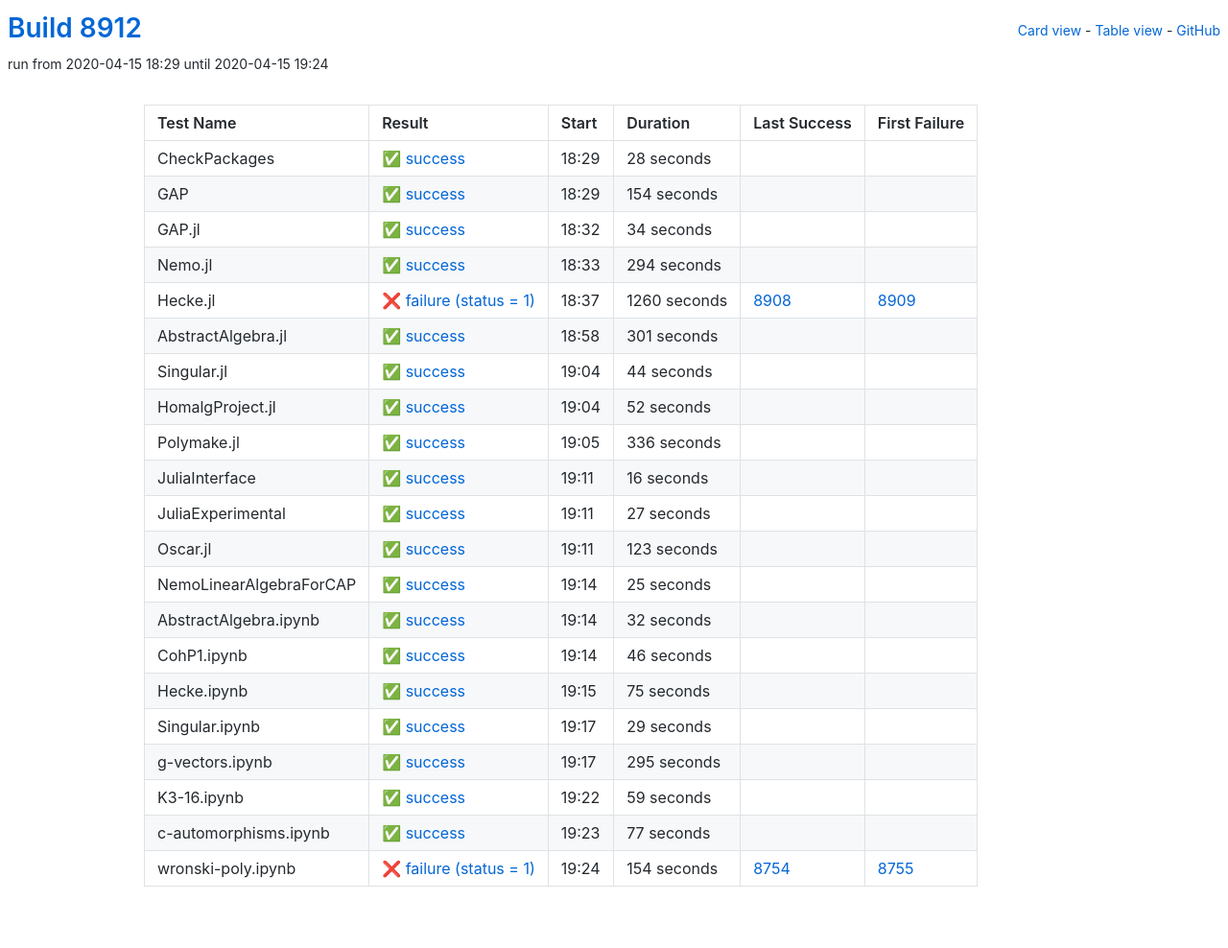
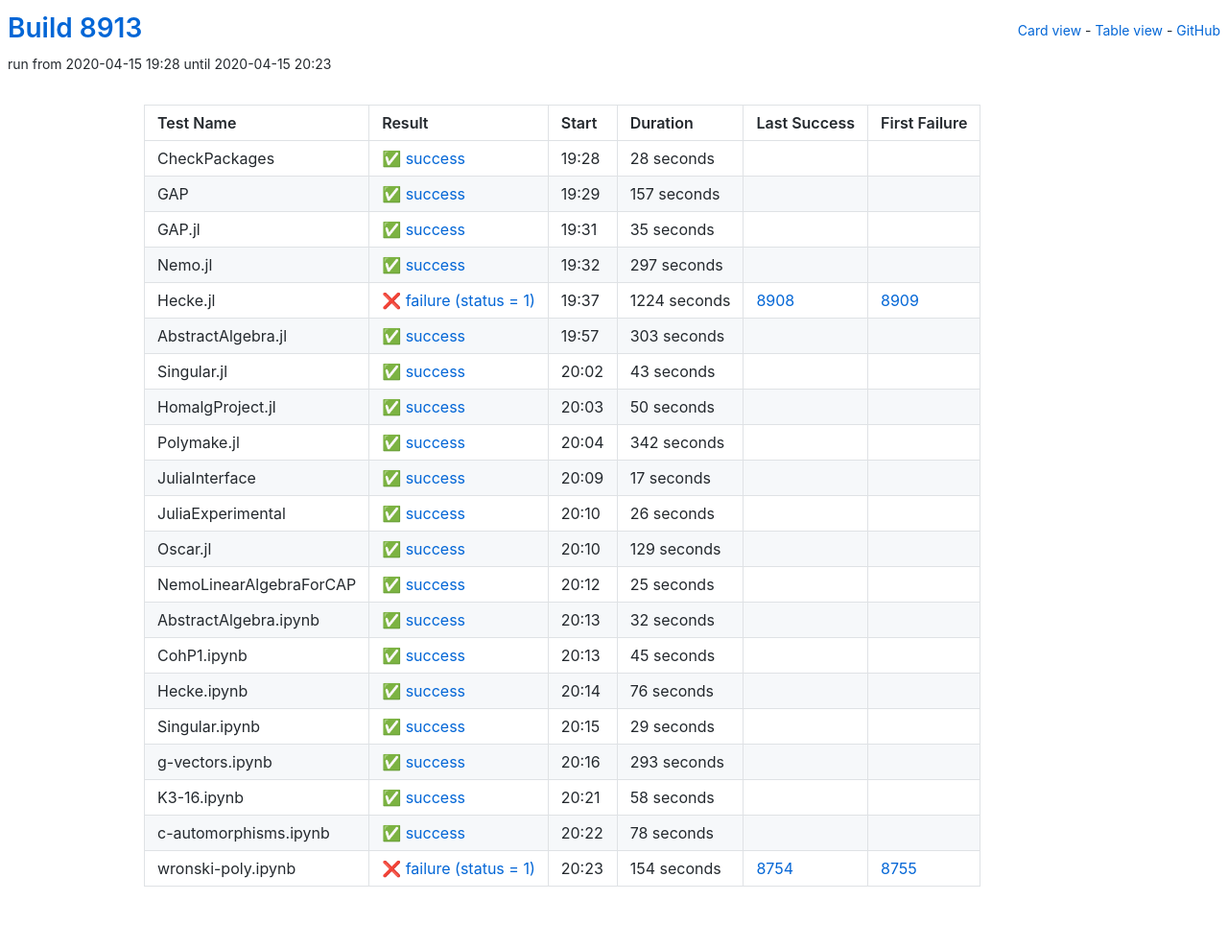
Before and after one commit to oscar-system/oscar-ci-status, a Jekyll site: the page built from table.html, in a window 1280 px wide. Shown: the whole page at 96% size. Built offline with Jekyll 4.4.1, drawn with Linux system fonts in a browser that asks for light colours.

Commit message:
Build 8913

```diff
--- a/_data/ci.yml
+++ b/_data/ci.yml
@@ -1,5 +1,5 @@
-build: 8912
-build_url: https://oscarci.mathematik.uni-kl.de/job/oscar/8912/
+build: 8913
+build_url: https://oscarci.mathematik.uni-kl.de/job/oscar/8913/
 job: oscar
 tests:
 - duration: 28
@@ -8,130 +8,130 @@
   first_failure_url: null
   last_success: false
   last_success_url: null
-  log: https://oscarci.mathematik.uni-kl.de/job/oscar/8912/artifact/logs/build-8912/CheckPackages.log
+  log: https://oscarci.mathematik.uni-kl.de/job/oscar/8913/artifact/logs/build-8913/CheckPackages.log
   name: CheckPackages
-  start: 2020-04-15 18:29
+  start: 2020-04-15 19:28
   status: success
   success: true
-- duration: 154
+- duration: 157
   exitcode: 0
   first_failure: false
   first_failure_url: null
   last_success: false
   last_success_url: null
-  log: https://oscarci.mathematik.uni-kl.de/job/oscar/8912/artifact/logs/build-8912/GAP.log
+  log: https://oscarci.mathematik.uni-kl.de/job/oscar/8913/artifact/logs/build-8913/GAP.log
   name: GAP
-  start: 2020-04-15 18:29
+  start: 2020-04-15 19:29
   status: success
   success: true
-- duration: 34
+- duration: 35
   exitcode: 0
   first_failure: false
   first_failure_url: null
   last_success: false
   last_success_url: null
-  log: https://oscarci.mathematik.uni-kl.de/job/oscar/8912/artifact/logs/build-8912/GAP.jl.log
+  log: https://oscarci.mathematik.uni-kl.de/job/oscar/8913/artifact/logs/build-8913/GAP.jl.log
   name: GAP.jl
-  start: 2020-04-15 18:32
+  start: 2020-04-15 19:31
   status: success
   success: true
-- duration: 294
+- duration: 297
   exitcode: 0
   first_failure: false
   first_failure_url: null
   last_success: false
   last_success_url: null
-  log: https://oscarci.mathematik.uni-kl.de/job/oscar/8912/artifact/logs/build-8912/Nemo.jl.log
+  log: https://oscarci.mathematik.uni-kl.de/job/oscar/8913/artifact/logs/build-8913/Nemo.jl.log
   name: Nemo.jl
-  start: 2020-04-15 18:33
+  start: 2020-04-15 19:32
   status: success
   success: true
-- duration: 1260
+- duration: 1224
   exitcode: 1
   first_failure: 8909
   first_failure_url: https://oscarci.mathematik.uni-kl.de/job/oscar/8909/
   last_success: 8908
   last_success_url: https://oscarci.mathematik.uni-kl.de/job/oscar/8908/
-  log: https://oscarci.mathematik.uni-kl.de/job/oscar/8912/artifact/logs/build-8912/Hecke.jl.log
+  log: https://oscarci.mathematik.uni-kl.de/job/oscar/8913/artifact/logs/build-8913/Hecke.jl.log
   name: Hecke.jl
-  start: 2020-04-15 18:37
+  start: 2020-04-15 19:37
   status: failure
   success: false
-- duration: 301
+- duration: 303
   exitcode: 0
   first_failure: false
   first_failure_url: null
   last_success: false
   last_success_url: null
-  log: https://oscarci.mathematik.uni-kl.de/job/oscar/8912/artifact/logs/build-8912/AbstractAlgebra.jl.log
+  log: https://oscarci.mathematik.uni-kl.de/job/oscar/8913/artifact/logs/build-8913/AbstractAlgebra.jl.log
   name: AbstractAlgebra.jl
-  start: 2020-04-15 18:58
+  start: 2020-04-15 19:57
   status: success
   success: true
-- duration: 44
+- duration: 43
   exitcode: 0
   first_failure: false
   first_failure_url: null
   last_success: false
   last_success_url: null
-  log: https://oscarci.mathematik.uni-kl.de/job/oscar/8912/artifact/logs/build-8912/Singular.jl.log
+  log: https://oscarci.mathematik.uni-kl.de/job/oscar/8913/artifact/logs/build-8913/Singular.jl.log
   name: Singular.jl
-  start: 2020-04-15 19:04
+  start: 2020-04-15 20:02
   status: success
   success: true
-- duration: 52
+- duration: 50
   exitcode: 0
   first_failure: false
   first_failure_url: null
   last_success: false
   last_success_url: null
-  log: https://oscarci.mathematik.uni-kl.de/job/oscar/8912/artifact/logs/build-8912/HomalgProject.jl.log
+  log: https://oscarci.mathematik.uni-kl.de/job/oscar/8913/artifact/logs/build-8913/HomalgProject.jl.log
   name: HomalgProject.jl
-  start: 2020-04-15 19:04
+  start: 2020-04-15 20:03
   status: success
   success: true
-- duration: 336
+- duration: 342
   exitcode: 0
   first_failure: false
   first_failure_url: null
   last_success: false
   last_success_url: null
-  log: https://oscarci.mathematik.uni-kl.de/job/oscar/8912/artifact/logs/build-8912/Polymake.jl.log
+  log: https://oscarci.mathematik.uni-kl.de/job/oscar/8913/artifact/logs/build-8913/Polymake.jl.log
   name: Polymake.jl
-  start: 2020-04-15 19:05
+  start: 2020-04-15 20:04
   status: success
   success: true
-- duration: 16
+- duration: 17
   exitcode: 0
   first_failure: false
   first_failure_url: null
   last_success: false
   last_success_url: null
-  log: https://oscarci.mathematik.uni-kl.de/job/oscar/8912/artifact/logs/build-8912/JuliaInterface.log
+  log: https://oscarci.mathematik.uni-kl.de/job/oscar/8913/artifact/logs/build-8913/JuliaInterface.log
   name: JuliaInterface
-  start: 2020-04-15 19:11
+  start: 2020-04-15 20:09
   status: success
   success: true
-- duration: 27
+- duration: 26
   exitcode: 0
   first_failure: false
   first_failure_url: null
   last_success: false
   last_success_url: null
-  log: https://oscarci.mathematik.uni-kl.de/job/oscar/8912/artifact/logs/build-8912/JuliaExperimental.log
+  log: https://oscarci.mathematik.uni-kl.de/job/oscar/8913/artifact/logs/build-8913/JuliaExperimental.log
   name: JuliaExperimental
-  start: 2020-04-15 19:11
+  start: 2020-04-15 20:10
   status: success
   success: true
-- duration: 123
+- duration: 129
   exitcode: 0
   first_failure: false
   first_failure_url: null
   last_success: false
   last_success_url: null
-  log: https://oscarci.mathematik.uni-kl.de/job/oscar/8912/artifact/logs/build-8912/Oscar.jl.log
+  log: https://oscarci.mathematik.uni-kl.de/job/oscar/8913/artifact/logs/build-8913/Oscar.jl.log
   name: Oscar.jl
-  start: 2020-04-15 19:11
+  start: 2020-04-15 20:10
   status: success
   success: true
 - duration: 25
@@ -140,9 +140,9 @@
   first_failure_url: null
   last_success: false
   last_success_url: null
-  log: https://oscarci.mathematik.uni-kl.de/job/oscar/8912/artifact/logs/build-8912/NemoLinearAlgebraForCAP.log
+  log: https://oscarci.mathematik.uni-kl.de/job/oscar/8913/artifact/logs/build-8913/NemoLinearAlgebraForCAP.log
   name: NemoLinearAlgebraForCAP
-  start: 2020-04-15 19:14
+  start: 2020-04-15 20:12
   status: success
   success: true
 - duration: 32
@@ -151,31 +151,31 @@
   first_failure_url: null
   last_success: false
   last_success_url: null
-  log: https://oscarci.mathematik.uni-kl.de/job/oscar/8912/artifact/logs/build-8912/AbstractAlgebra.ipynb.log
+  log: https://oscarci.mathematik.uni-kl.de/job/oscar/8913/artifact/logs/build-8913/AbstractAlgebra.ipynb.log
   name: AbstractAlgebra.ipynb
-  start: 2020-04-15 19:14
+  start: 2020-04-15 20:13
   status: success
   success: true
-- duration: 46
+- duration: 45
   exitcode: 0
   first_failure: false
   first_failure_url: null
   last_success: false
   last_success_url: null
-  log: https://oscarci.mathematik.uni-kl.de/job/oscar/8912/artifact/logs/build-8912/CohP1.ipynb.log
+  log: https://oscarci.mathematik.uni-kl.de/job/oscar/8913/artifact/logs/build-8913/CohP1.ipynb.log
   name: CohP1.ipynb
-  start: 2020-04-15 19:14
+  start: 2020-04-15 20:13
   status: success
   success: true
-- duration: 75
+- duration: 76
   exitcode: 0
   first_failure: false
   first_failure_url: null
   last_success: false
   last_success_url: null
-  log: https://oscarci.mathematik.uni-kl.de/job/oscar/8912/artifact/logs/build-8912/Hecke.ipynb.log
+  log: https://oscarci.mathematik.uni-kl.de/job/oscar/8913/artifact/logs/build-8913/Hecke.ipynb.log
   name: Hecke.ipynb
-  start: 2020-04-15 19:15
+  start: 2020-04-15 20:14
   status: success
   success: true
 - duration: 29
@@ -184,42 +184,42 @@
   first_failure_url: null
   last_success: false
   last_success_url: null
-  log: https://oscarci.mathematik.uni-kl.de/job/oscar/8912/artifact/logs/build-8912/Singular.ipynb.log
+  log: https://oscarci.mathematik.uni-kl.de/job/oscar/8913/artifact/logs/build-8913/Singular.ipynb.log
   name: Singular.ipynb
-  start: 2020-04-15 19:17
+  start: 2020-04-15 20:15
   status: success
   success: true
-- duration: 295
+- duration: 293
   exitcode: 0
   first_failure: false
   first_failure_url: null
   last_success: false
   last_success_url: null
-  log: https://oscarci.mathematik.uni-kl.de/job/oscar/8912/artifact/logs/build-8912/g-vectors.ipynb.log
+  log: https://oscarci.mathematik.uni-kl.de/job/oscar/8913/artifact/logs/build-8913/g-vectors.ipynb.log
   name: g-vectors.ipynb
-  start: 2020-04-15 19:17
+  start: 2020-04-15 20:16
   status: success
   success: true
-- duration: 59
+- duration: 58
   exitcode: 0
   first_failure: false
   first_failure_url: null
   last_success: false
   last_success_url: null
-  log: https://oscarci.mathematik.uni-kl.de/job/oscar/8912/artifact/logs/build-8912/K3-16.ipynb.log
+  log: https://oscarci.mathematik.uni-kl.de/job/oscar/8913/artifact/logs/build-8913/K3-16.ipynb.log
   name: K3-16.ipynb
-  start: 2020-04-15 19:22
+  start: 2020-04-15 20:21
   status: success
   success: true
-- duration: 77
+- duration: 78
   exitcode: 0
   first_failure: false
   first_failure_url: null
   last_success: false
   last_success_url: null
-  log: https://oscarci.mathematik.uni-kl.de/job/oscar/8912/artifact/logs/build-8912/c-automorphisms.ipynb.log
+  log: https://oscarci.mathematik.uni-kl.de/job/oscar/8913/artifact/logs/build-8913/c-automorphisms.ipynb.log
   name: c-automorphisms.ipynb
-  start: 2020-04-15 19:23
+  start: 2020-04-15 20:22
   status: success
   success: true
 - duration: 154
@@ -228,8 +228,8 @@
   first_failure_url: https://oscarci.mathematik.uni-kl.de/job/oscar/8755/
   last_success: 8754
   last_success_url: https://oscarci.mathematik.uni-kl.de/job/oscar/8754/
-  log: https://oscarci.mathematik.uni-kl.de/job/oscar/8912/artifact/logs/build-8912/wronski-poly.ipynb.log
+  log: https://oscarci.mathematik.uni-kl.de/job/oscar/8913/artifact/logs/build-8913/wronski-poly.ipynb.log
   name: wronski-poly.ipynb
-  start: 2020-04-15 19:24
+  start: 2020-04-15 20:23
   status: failure
   success: false
```
Also changed, not shown: README.md.
